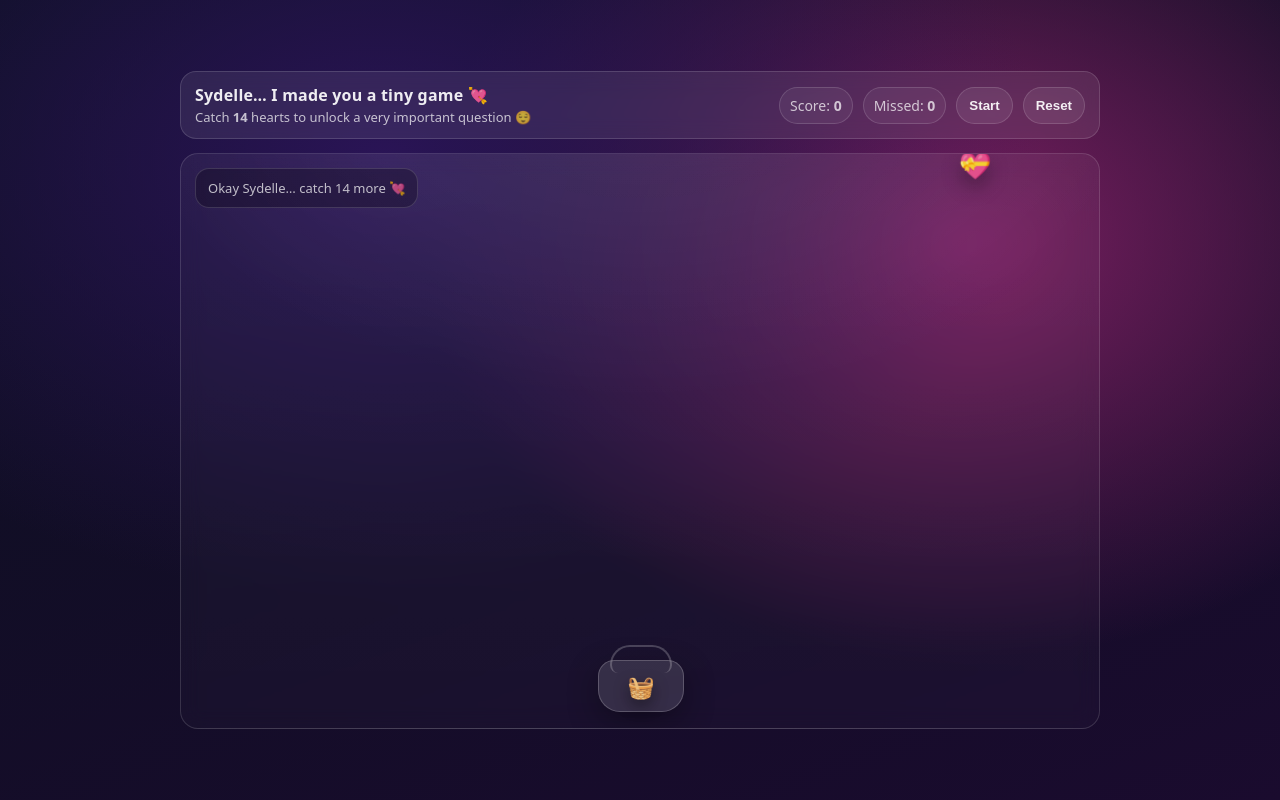
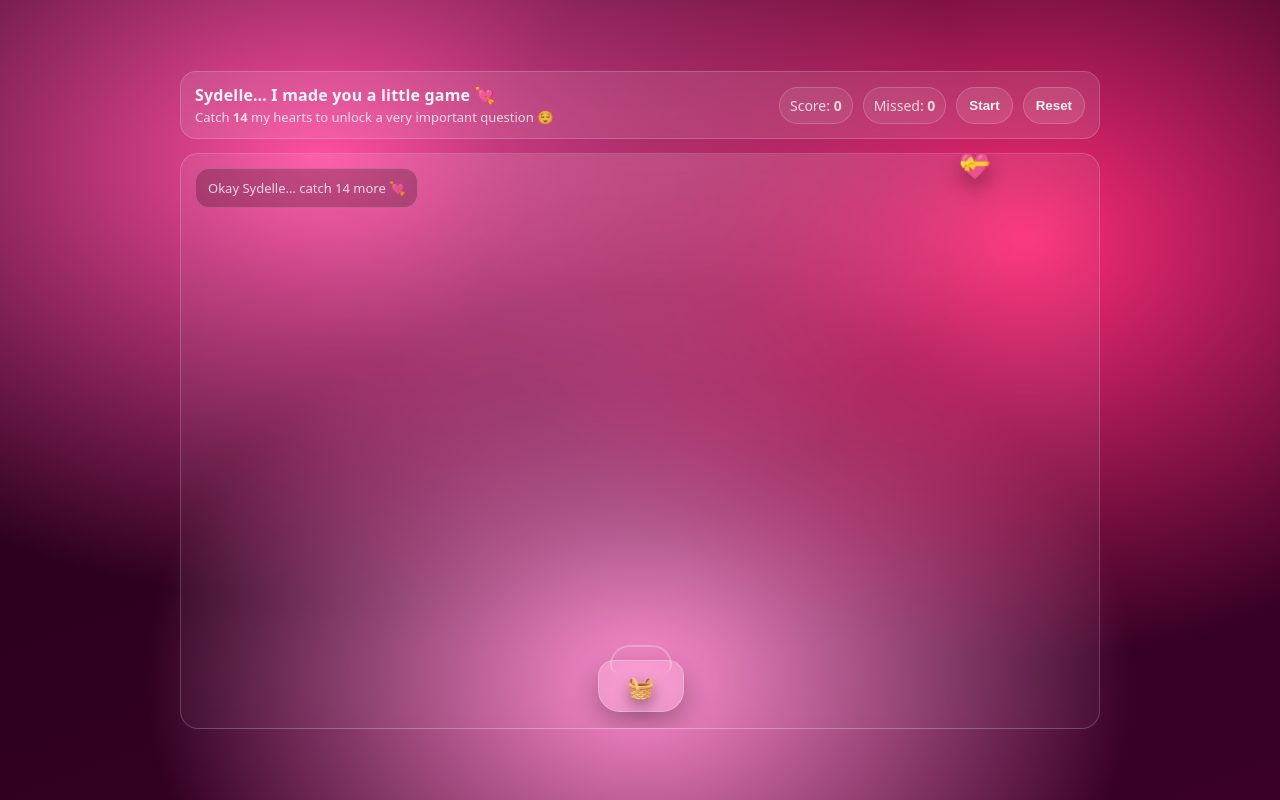
Before and after one commit to BenEjiofor/catch-my-heart-sydelle, a plain HTML site: page index.html in a window 1280 px wide. Both pictures are taken after a click on the button "Start". Drawn offline with Linux system fonts and the light colour scheme.

Commit message:
Update index.html

```diff
--- a/index.html
+++ b/index.html
@@ -6,110 +6,217 @@
   <title>Catch My Heart Sydelle 💘</title>
   <style>
     :root {
-      --bg1: #0b1020;
-      --bg2: #1a0b2e;
-      --card: rgba(255, 255, 255, 0.08);
-      --border: rgba(255, 255, 255, 0.14);
-      --text: rgba(255, 255, 255, 0.92);
-      --muted: rgba(255, 255, 255, 0.72);
+      --card: rgba(255, 255, 255, 0.10);
+      --border: rgba(255, 255, 255, 0.18);
+      --text: rgba(255, 255, 255, 0.94);
+      --muted: rgba(255, 255, 255, 0.78);
     }
+
     * { box-sizing: border-box; }
     body {
       margin: 0;
       font-family: ui-sans-serif, system-ui, -apple-system, Segoe UI, Roboto, Helvetica, Arial;
       color: var(--text);
-      background: radial-gradient(1200px 800px at 30% 20%, #2a1456 0%, transparent 55%),
-                  radial-gradient(900px 700px at 75% 30%, #7c1f62 0%, transparent 60%),
-                  linear-gradient(160deg, var(--bg1), var(--bg2));
+
+      /* More pink background */
+      background:
+        radial-gradient(1200px 800px at 25% 20%, #ff4fa3 0%, transparent 55%),
+        radial-gradient(900px 700px at 80% 30%, #ff2d7a 0%, transparent 60%),
+        radial-gradient(900px 700px at 50% 85%, #ff8bcf 0%, transparent 55%),
+        linear-gradient(160deg, #220018, #3a0026);
+
       min-height: 100vh;
       display: grid;
       place-items: center;
       overflow: hidden;
       padding: 18px;
     }
-    .wrap { width: min(920px, 100%); display: grid; gap: 14px; }
+
+    .wrap {
+      width: min(920px, 100%);
+      display: grid;
+      gap: 14px;
+    }
+
     .topbar {
-      display:flex; gap:10px; align-items:center; justify-content:space-between;
-      padding:12px 14px; border:1px solid var(--border); background:var(--card);
-      border-radius:16px; backdrop-filter: blur(10px);
+      display: flex;
+      gap: 10px;
+      align-items: center;
+      justify-content: space-between;
+      padding: 12px 14px;
+      border: 1px solid var(--border);
+      background: var(--card);
+      border-radius: 16px;
+      backdrop-filter: blur(10px);
     }
-    .title { display:flex; flex-direction:column; gap:2px; }
-    .title strong { font-size:16px; letter-spacing:0.2px; }
-    .title span { font-size:13px; color:var(--muted); }
-    .stats { display:flex; gap:10px; align-items:center; font-size:14px; color:var(--muted); white-space:nowrap; }
-    .pill { padding:8px 10px; border:1px solid var(--border); background:rgba(255,255,255,0.06); border-radius:999px; }
+
+    .title {
+      display: flex;
+      flex-direction: column;
+      gap: 2px;
+    }
+    .title strong { font-size: 16px; letter-spacing: 0.2px; }
+    .title span { font-size: 13px; color: var(--muted); }
+
+    .stats {
+      display: flex;
+      gap: 10px;
+      align-items: center;
+      font-size: 14px;
+      color: var(--muted);
+      white-space: nowrap;
+    }
+
+    .pill {
+      padding: 8px 10px;
+      border: 1px solid var(--border);
+      background: rgba(255,255,255,0.08);
+      border-radius: 999px;
+    }
+
     .btn {
-      border:1px solid var(--border); background:rgba(255,255,255,0.08); color:var(--text);
-      border-radius:999px; padding:10px 12px; font-weight:600; cursor:pointer;
-      transition:transform .08s ease, background .2s ease; user-select:none; -webkit-tap-highlight-color:transparent;
+      border: 1px solid var(--border);
+      background: rgba(255,255,255,0.10);
+      color: var(--text);
+      border-radius: 999px;
+      padding: 10px 12px;
+      font-weight: 700;
+      cursor: pointer;
+      transition: transform .08s ease, background .2s ease;
+      user-select: none;
+      -webkit-tap-highlight-color: transparent;
     }
-    .btn:active { transform:scale(0.98); }
-    .btn:hover { background:rgba(255,255,255,0.12); }
+    .btn:active { transform: scale(0.98); }
+    .btn:hover { background: rgba(255,255,255,0.14); }
 
+    /* Game area */
     .game {
-      position:relative; width:100%; height:min(72vh, 640px);
-      border-radius:18px; border:1px solid var(--border);
-      background: radial-gradient(900px 600px at 50% -20%, rgba(255,255,255,0.10), transparent 60%),
-                 linear-gradient(180deg, rgba(255,255,255,0.04), rgba(255,255,255,0.02));
-      overflow:hidden; backdrop-filter: blur(10px);
-      touch-action:none;
+      position: relative;
+      width: 100%;
+      height: min(72vh, 640px);
+      border-radius: 18px;
+      border: 1px solid var(--border);
+      background:
+        radial-gradient(900px 600px at 50% -20%, rgba(255,255,255,0.14), transparent 60%),
+        linear-gradient(180deg, rgba(255,255,255,0.06), rgba(255,255,255,0.03));
+      overflow: hidden;
+      backdrop-filter: blur(10px);
+      touch-action: none;
     }
-    .hint{
-      position:absolute; left:14px; top:14px;
-      padding:10px 12px; border:1px solid var(--border);
-      background:rgba(0,0,0,0.25); border-radius:14px;
-      font-size:13px; color:var(--muted); max-width:75%;
+
+    .hint {
+      position: absolute;
+      left: 14px;
+      top: 14px;
+      padding: 10px 12px;
+      border: 1px solid var(--border);
+      background: rgba(0,0,0,0.22);
+      border-radius: 14px;
+      font-size: 13px;
+      color: var(--muted);
+      max-width: 80%;
     }
-    .basket{
-      position:absolute; bottom:16px; width:86px; height:52px;
-      border-radius:16px 16px 22px 22px;
-      border:1px solid rgba(255,255,255,0.20);
-      background:rgba(255,255,255,0.12);
-      box-shadow:0 10px 30px rgba(0,0,0,0.35);
-      display:grid; place-items:center;
-      transform:translateX(-50%); left:50%;
+
+    /* Basket */
+    .basket {
+      position: absolute;
+      bottom: 16px;
+      width: 86px;
+      height: 52px;
+      border-radius: 16px 16px 22px 22px;
+      border: 1px solid rgba(255,255,255,0.24);
+      background: rgba(255,255,255,0.16);
+      box-shadow: 0 10px 30px rgba(0,0,0,0.35);
+      display: grid;
+      place-items: center;
+      transform: translateX(-50%);
+      left: 50%;
     }
     .basket::before{
-      content:""; position:absolute; top:-16px; width:58px; height:26px;
-      border-radius:20px 20px 8px 8px;
-      border:2px solid rgba(255,255,255,0.25);
-      border-bottom:none; opacity:0.85;
+      content:"";
+      position:absolute;
+      top:-16px;
+      width: 58px;
+      height: 26px;
+      border-radius: 20px 20px 8px 8px;
+      border: 2px solid rgba(255,255,255,0.28);
+      border-bottom: none;
+      opacity: 0.9;
     }
-    .basket span{ font-size:22px; filter: drop-shadow(0 6px 8px rgba(0,0,0,0.45)); }
-
-    .heart{
-      position:absolute; top:-40px; font-size:26px; will-change:transform;
-      filter: drop-shadow(0 10px 10px rgba(0,0,0,0.35));
-      user-select:none; pointer-events:none;
+    .basket span{
+      font-size: 22px;
+      filter: drop-shadow(0 6px 8px rgba(0,0,0,0.45));
     }
 
-    .overlay{
-      position:absolute; inset:0; display:none; place-items:center;
-      background:rgba(0,0,0,0.55); backdrop-filter: blur(8px); padding:18px;
+    /* Hearts */
+    .heart {
+      position: absolute;
+      top: -40px;
+      font-size: 26px;
+      will-change: transform;
+      filter: drop-shadow(0 10px 10px rgba(0,0,0,0.35));
+      user-select: none;
+      pointer-events: none;
     }
-    .overlay.show{ display:grid; }
-    .modal{
-      width:min(540px, 100%); border-radius:18px; border:1px solid var(--border);
-      background:rgba(20, 10, 35, 0.82); box-shadow:0 20px 70px rgba(0,0,0,0.55);
-      padding:18px; text-align:center;
+
+    /* Overlay modal */
+    .overlay {
+      position: absolute;
+      inset: 0;
+      display: none;
+      place-items: center;
+      background: rgba(0,0,0,0.55);
+      backdrop-filter: blur(8px);
+      padding: 18px;
+      z-index: 10;
     }
-    .modal h1{ margin:8px 0 6px; font-size:26px; letter-spacing:0.2px; }
-    .modal p{ margin:0 0 14px; color:var(--muted); line-height:1.35; }
-    .actions{ display:flex; gap:10px; justify-content:center; flex-wrap:wrap; }
-    .btn.primary{
-      background: rgba(255, 100, 170, 0.22);
-      border-color: rgba(255, 120, 190, 0.35);
+    .overlay.show { display: grid; }
+
+    .modal {
+      width: min(560px, 100%);
+      border-radius: 18px;
+      border: 1px solid var(--border);
+      background: rgba(35, 0, 25, 0.86);
+      box-shadow: 0 20px 70px rgba(0,0,0,0.55);
+      padding: 18px;
+      text-align: center;
     }
-    .btn.primary:hover{ background: rgba(255, 100, 170, 0.30); }
-    .small{ margin-top:10px; font-size:12px; color: rgba(255,255,255,0.6); }
+    .modal h1 {
+      margin: 8px 0 6px;
+      font-size: 26px;
+      letter-spacing: 0.2px;
+    }
+    .modal p {
+      margin: 0 0 14px;
+      color: var(--muted);
+      line-height: 1.35;
+      font-size: 15px;
+    }
+    .actions {
+      display: flex;
+      gap: 10px;
+      justify-content: center;
+      flex-wrap: wrap;
+    }
+    .btn.primary {
+      background: rgba(255, 100, 170, 0.28);
+      border-color: rgba(255, 120, 190, 0.40);
+    }
+    .btn.primary:hover { background: rgba(255, 100, 170, 0.36); }
+
+    .small {
+      margin-top: 10px;
+      font-size: 12px;
+      color: rgba(255,255,255,0.68);
+    }
   </style>
 </head>
 <body>
   <div class="wrap">
     <div class="topbar">
       <div class="title">
-        <strong>Sydelle… I made you a tiny game 💘</strong>
-        <span>Catch <b id="targetLabel">14</b> hearts to unlock a very important question 😌</span>
+        <strong>Sydelle… I made you a little game 💘</strong>
+        <span>Catch <b id="targetLabel">14</b> my hearts to unlock a very important question 😌</span>
       </div>
       <div class="stats">
         <div class="pill">Score: <b id="score">0</b></div>
@@ -123,6 +230,7 @@
       <div class="hint" id="hint">Drag the basket left/right to catch hearts. No pressure… but I’m keeping score 👀</div>
       <div class="basket" id="basket"><span>🧺</span></div>
 
+      <!-- Valentine overlay -->
       <div class="overlay" id="overlay">
         <div class="modal">
           <div style="font-size:34px;">💞</div>
@@ -134,10 +242,26 @@
             <button class="btn" id="playAgainBtn">Play again</button>
           </div>
           <div class="small" id="afterYes" style="display:none;">
-            Now screenshot this and send it to me so I can pretend I’m calm 😭💗
+            Now screenshot this as evidence you completed the game💗
           </div>
         </div>
       </div>
+
+      <!-- Coach bag popup overlay -->
+      <div class="overlay" id="coachOverlay">
+        <div class="modal">
+          <div style="font-size:34px;">👜💖</div>
+          <h1>Your answer is confirmed</h1>
+          <p style="font-size:16px;">
+            your coach bag has been ordered and is on the way, I Love You 💗
+          </p>
+          <div class="actions">
+            <button class="btn primary" id="coachCloseBtn">Awww 😭</button>
+          </div>
+          <div class="small">Okay now you *have* to be my Valentine 😌</div>
+        </div>
+      </div>
+
     </div>
   </div>
 
@@ -156,7 +280,11 @@
   const missedEl = document.getElementById('missed');
   const startBtn = document.getElementById('startBtn');
   const resetBtn = document.getElementById('resetBtn');
+
   const overlay = document.getElementById('overlay');
+  const coachOverlay = document.getElementById('coachOverlay');
+  const coachCloseBtn = document.getElementById('coachCloseBtn');
+
   const targetLabel = document.getElementById('targetLabel');
   const hint = document.getElementById('hint');
 
@@ -174,8 +302,10 @@
   let hearts = [];
   let lastFrame = 0;
 
+  // Basket position (center X in pixels relative to game)
   let basketX = 0;
   const basketWidth = () => basket.getBoundingClientRect().width;
+
   function clamp(v, min, max){ return Math.max(min, Math.min(max, v)); }
 
   function setBasketX(px){
@@ -193,6 +323,7 @@
     missedEl.textContent = "0";
     afterYes.style.display = "none";
     overlay.classList.remove('show');
+    coachOverlay.classList.remove('show');
     hearts.forEach(h => h.el.remove());
     hearts = [];
     const rect = game.getBoundingClientRect();
@@ -204,6 +335,7 @@
     if (running) return;
     running = true;
     overlay.classList.remove('show');
+    coachOverlay.classList.remove('show');
     hint.textContent = "Okay Sydelle… catch " + (CONFIG.targetScore - score) + " more 💘";
     spawnTimer = setInterval(spawnHeart, CONFIG.spawnEveryMs);
     lastFrame = performance.now();
@@ -286,15 +418,26 @@
     requestAnimationFrame(loop);
   }
 
+  // Drag controls (touch + mouse)
   let dragging = false;
+
   function pointerToGameX(e){
     const rect = game.getBoundingClientRect();
     const clientX = e.touches ? e.touches[0].clientX : e.clientX;
     return clientX - rect.left;
   }
-  function onDown(e){ dragging = true; setBasketX(pointerToGameX(e)); }
-  function onMove(e){ if (!dragging) return; setBasketX(pointerToGameX(e)); }
-  function onUp(){ dragging = false; }
+
+  function onDown(e){
+    dragging = true;
+    setBasketX(pointerToGameX(e));
+  }
+  function onMove(e){
+    if (!dragging) return;
+    setBasketX(pointerToGameX(e));
+  }
+  function onUp(){
+    dragging = false;
+  }
 
   game.addEventListener('mousedown', onDown);
   window.addEventListener('mousemove', onMove);
@@ -304,17 +447,34 @@
   game.addEventListener('touchmove', (e) => onMove(e), { passive: true });
   game.addEventListener('touchend', onUp);
 
+  // Buttons
   startBtn.addEventListener('click', startGame);
   resetBtn.addEventListener('click', resetGame);
 
   function handleYes(){
     afterYes.style.display = "block";
     for (let i = 0; i < 18; i++) spawnHeart();
+
+    // Close the Valentine modal and open the Coach bag popup
+    setTimeout(() => {
+      overlay.classList.remove('show');
+      coachOverlay.classList.add('show');
+    }, 350);
   }
+
   yesBtn.addEventListener('click', handleYes);
   yesBtn2.addEventListener('click', handleYes);
-  playAgainBtn.addEventListener('click', () => { resetGame(); startGame(); });
 
+  playAgainBtn.addEventListener('click', () => {
+    resetGame();
+    startGame();
+  });
+
+  coachCloseBtn.addEventListener('click', () => {
+    coachOverlay.classList.remove('show');
+  });
+
+  // Init
   resetGame();
 })();
 </script>
```
